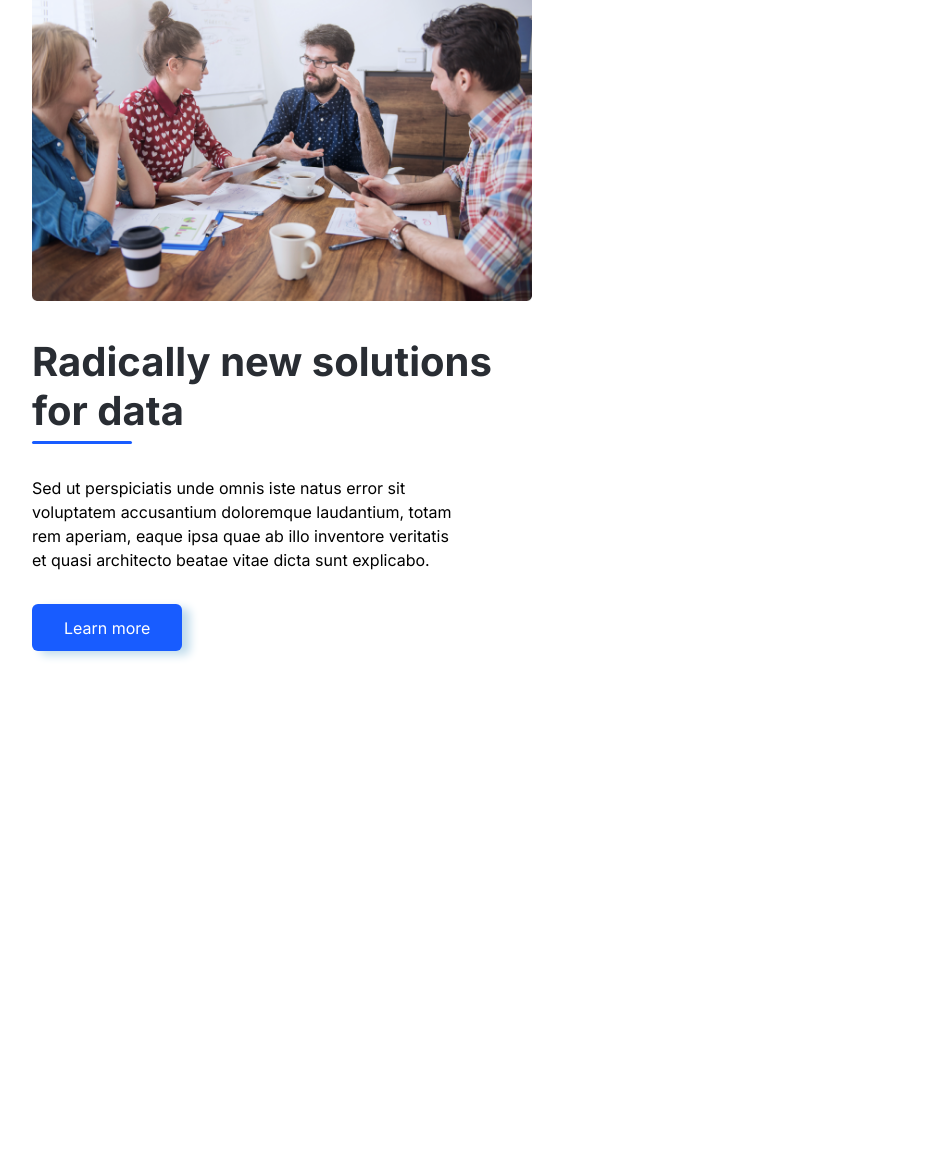
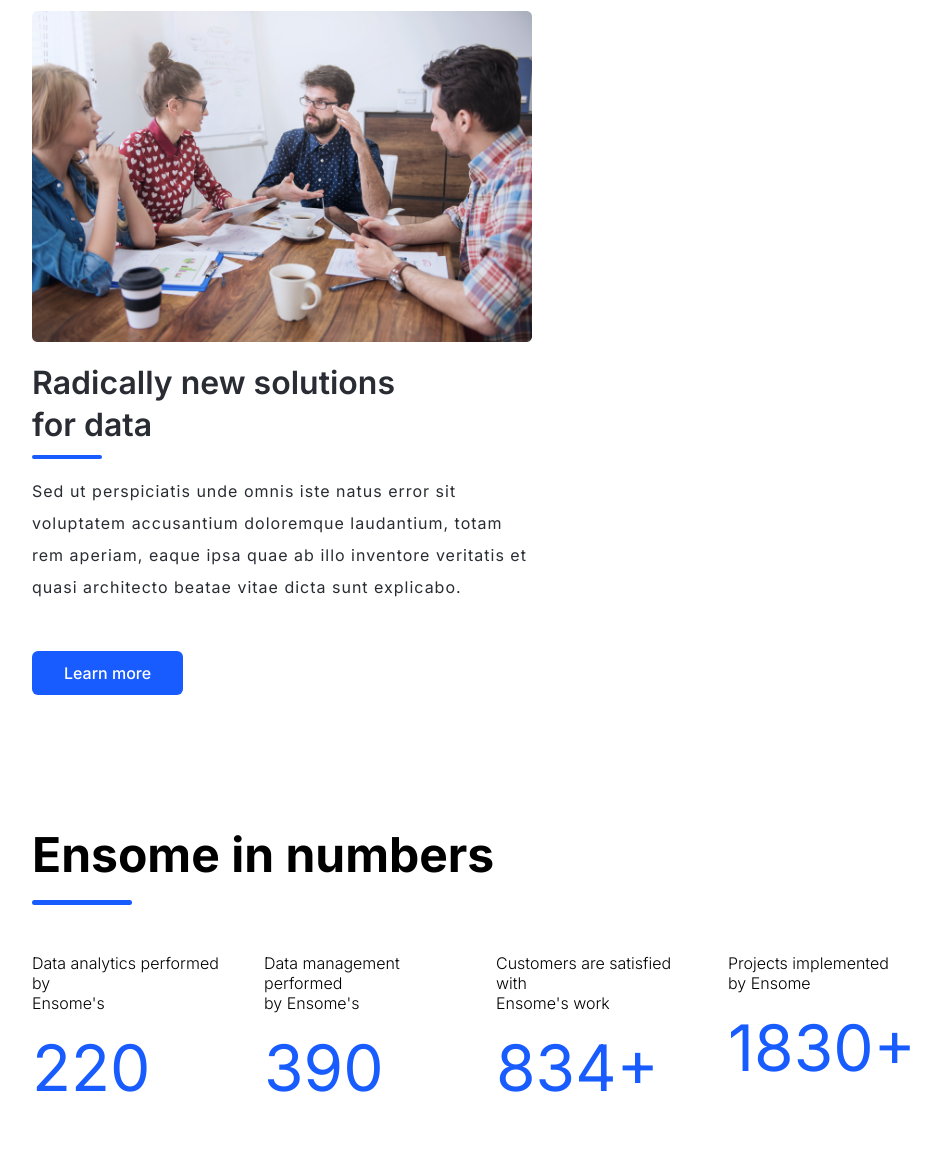
Before and after one commit to adeyemi223/Ensome__, a plain HTML site: page index.html in a window 1280 px wide. Shown: the part 1474-2630 px from the top of the page, without its empty margins (160-1101 px from the left). Before the commit the page ends 2175 px from the top, so only its background shows below. Drawn offline with nearby package versions, Linux system fonts and the light colour scheme.

Commit message:
New lines of code added

```diff
--- a/index.html
+++ b/index.html
@@ -21,11 +21,11 @@
   </head>
   <body>
     <header>
-        <a href="#" class="Logo"><img src="img/Logo_white.png" alt="Logo"></a>
+      <a href="#" class="Logo"><img src="img/Logo_white.png" alt="Logo" /></a>
       <nav>
         <ul class="navlist">
-                <li class="active"><a href="#">Home</a></li>
-                <li><a href="#">Solutions</a></li>
+          <li class="active"><a href="#Home">Home</a></li>
+          <li><a href="#Solutions">Solutions</a></li>
           <li><a href="#">Page</a></li>
           <li><a href="#">Elements</a></li>
           <li><a href="#">Blog</a></li>
@@ -33,7 +33,7 @@
         </ul>
       </nav>
       <div class="nav_btn">
-            <i class='bx bx-play-circle'></i>
+        <i class="bx bx-play-circle"></i>
         <button>Watch the demo</button>
       </div>
     </header>
@@ -42,14 +42,16 @@
       <div class="home_container">
         <div class="home_flex1">
           <h1>
-                    Find true power in your <br> data with Ensome
+            Find true power in your <br />
+            data with Ensome
           </h1>
         </div>
 
         <div class="home_flex2">
           <p>
-                    Sed ut perspiciatis unde omnis iste natus error sit voluptatem <br>
-                     accusantium doloremque laudantium, totam rem aperiam, <br>
+            Sed ut perspiciatis unde omnis iste natus error sit voluptatem
+            <br />
+            accusantium doloremque laudantium, totam rem aperiam, <br />
             eaque ipsa quae ab illo inventore veritatis et quasi architecto.
           </p>
           <div class="home_btn">
@@ -58,57 +60,106 @@
             </div>
 
             <div class="homeInner_btn">
-                        <i class='bx bx-play-circle'></i>
+              <i class="bx bx-play-circle"></i>
               <button>Watch the demo</button>
             </div>
-
           </div>
         </div>
       </div>
     </section>
 
     <!-- ==================section__two=============== -->
-    <section class="Solution" id="Solution">
-        <div class="solution__container">
-            <div class="solFirst_grid">
-                <h2>
-                    The newest business <br>
+    <section class="Solutions" id="Solutions">
+      <div class="solution_firstGrid">
+        <div class="solText">
+          <h3>
+            The newest business <br />
             analytics platform
-                </h2>
+          </h3>
           <div class="line"></div>
           <p>
-                    Sed ut perspiciatis unde omnis iste natus error sit <br>
-                     voluptatem accusantium doloremque laudantium, totam <br>
-                      rem aperiam, eaque ipsa quae ab illo inventore veritatis <br>
-                       et quasi architecto beatae vitae dicta sunt explicabo.
+            Sed ut perspiciatis unde omnis iste natus error sit <br />
+            voluptatem accusantium doloremque laudantium, totam <br />
+            rem aperiam, eaque ipsa quae ab illo inventore veritatis et <br />
+            quasi architecto beatae vitae dicta sunt explicabo.
           </p>
-                <button>
-                    Learn more
-                </button>
+          <button>Learn more</button>
         </div>
-            <div class="sol_image">
-                <img src="img/01_img_10.png" alt="picture">
-            </div>
-
-            <div class="sol_image">
-               <img src="img/02_img_11.png" alt="picture">
-            </div>
-            <div class="solFirst_grid">
-                <h2>
-                    Radically new solutions <br> for data
-                </h2>
-                <div class="line"></div>
-                <p>
-                    Sed ut perspiciatis unde omnis iste natus error sit <br>
-                     voluptatem accusantium doloremque laudantium, totam <br>
-                      rem aperiam, eaque ipsa quae ab illo inventore veritatis <br>
-                       et quasi architecto beatae vitae dicta sunt explicabo.
-                </p>
-                <button>
-                    Learn more
-                </button>
+        <div class="solImg">
+          <img src="img/01_img_10.png" alt="picture" />
         </div>
       </div>
     </section>
+
+    <section class="Solutions" id="Solutions">
+      <div class="solution_firstGrid">
+        <div class="solImg">
+          <img src="img/02_img_11.png" alt="picture" />
+        </div>
+
+        <div class="solText">
+          <h3>
+            Radically new solutions <br />
+            for data
+          </h3>
+          <div class="line"></div>
+          <p>
+            Sed ut perspiciatis unde omnis iste natus error sit <br />
+            voluptatem accusantium doloremque laudantium, totam <br />
+            rem aperiam, eaque ipsa quae ab illo inventore veritatis et <br />
+            quasi architecto beatae vitae dicta sunt explicabo.
+          </p>
+          <button>Learn more</button>
+        </div>
+      </div>
+    </section>
+
+    <section class="page" id="page">
+      <div class="pageHeader">
+          <h4>
+            Ensome in numbers
+          </h4>
+          <div class="lines"></div>
+      </div>
+      <div class="pageGrid">
+        <div class="eachGrid_con">
+            <p>
+                Data analytics performed by <br>
+                 Ensome's
+            </p>
+            <small>
+                220
+            </small>
+        </div>
+        <div class="eachGrid_con">
+            <p>
+                Data management performed <br> by Ensome's
+            </p>
+            <small>
+                390
+            </small>
+        </div>
+        <div class="eachGrid_con">
+            <p>
+                Customers are satisfied with <br> Ensome's work
+            </p>
+            <small>
+                834&plus;
+            </small>
+        </div>
+        <div class="eachGrid_con">
+            <p>
+                Projects implemented <br> by Ensome
+            </p>
+            <small>
+                1830&plus;
+            </small>
+        </div>
+      </div>
+    </section>
+
+    <section class="benefits">
+
+    </section>
   </body>
 </html>
--- a/style.css
+++ b/style.css
@@ -15,6 +15,7 @@
     --secondary-color:#002B4E;
     --primary-color:#185cff;
     --bg-color:#c0dcec;
+    --lightBg-color:#F1F6FA;
     --text-color:#292d33;
     --bg_text-color:#fff;
     --lightText-color:#9497a1;
@@ -105,12 +106,10 @@ nav ul{
 }
 
 /* ============section__one=============== */
-section{
-    padding: 140px 15% 50px;
-}
 
 #Home{
     background: var(--secondary-color);
+    padding: 140px 15% 50px;
 }
 
 .home_container{
@@ -181,53 +180,105 @@ section{
 }
 
 /* =============section__two=============== */
-.solution__container{
+
+#Solutions{
+    padding: 80px 15% 50px;
+    background: var(--lightBg-color-color);
+}
+
+.solution_firstGrid{
     display: grid;
     grid-template-columns: repeat(auto-fit, minmax(500px,auto));
-    gap: 2rem;
+    gap: 1rem;
 }
 
-.solFirst_grid h2{
-    font-size: 2.5rem;
+.solText h3{
+    font-size: 2rem;
+    font-weight: 600;
+    line-height: 1.3;
+    color: var(--text-color);
+}
+
+.line{
+    width: 70px;
+    height: 4px;
+    background: var(--primary-color);
+    margin-bottom: 1rem;
+    margin-top: 10px;
+    border-radius: 6px;
+}
+
+.solText p{
+    font-size: 1rem;
+    font-weight: 400;
+    line-height: 2;
+    letter-spacing: 1px;
+    color: var(--text-color);
+    margin-bottom: 1rem;
+    margin-top: 1rem;
+}
+
+.solText button{
+    display: inline-block;
+    margin-top: 2rem;
+    padding: 0.75rem 2rem;
+    font-size: 1rem;
+    font-weight: 500;
+    color: var(--bg_text-color);
+    background: var(--primary-color);
+    border: none;
+    border-radius: 6px;
+    cursor: pointer;
+}
+
+.solText button:hover{
+    background-color: #3a72f5;
+}
+
+.solImg img{
+    width: 100%;
+    max-width: 500px;
+    /* margin-top: 1.5rem; */
+}
+
+#page{
+    padding: 80px 15% 50px;
+    background: var(--bg_text-color);
+}
+
+.pageHeader h4{
+    display: inline-block;
+    font-size: 3rem;
     font-weight: 700;
-    color: var(--text-color);
+}
+
+.lines{
+    width: 100px;
+    height: 5px;
+    background: var(--primary-color);
+    border-radius: 6px;
+    margin-top: 1rem;
+}
+
+.pageGrid{
+    display: grid;
+    grid-template-columns: repeat(auto-fit, minmax(200px,auto));
+    gap: 2rem;
+    margin-top: 3rem;
+}
+
+.eachGrid_con p{
+    font-size: 1rem;
+    font-weight: 300;
     margin-bottom: 1rem;
 }
 
-.line{
-    width: 100px;
-    height: 3px;
-    border-radius: 6px;
-    margin-top: -10px;
-    margin-bottom: 2rem;
-    background: var(--primary-color);
+.eachGrid_con small{
+    font-size: 4rem;
+    font-weight: 400;
+    color: var(--primary-color);
 }
 
-.solFirst_grid p{
-    font-size: 1rem;
-    font-weight: 400;
-    line-height: 1.5;
-    margin-bottom: 2rem;
+.benefits{
+    padding-right: 15%;
 }
-
-.solFirst_grid button{
-    padding: 0.85rem 2rem;
-    font-size: 1rem;
-    font-weight: 400;
-    border: none;
-    border-radius: 6px;
-    color: var(--bg_text-color);
-    background: var(--primary-color);
-    box-shadow: 8px 4px 10px #c0dcec;
-}
-
-.solFirst_grid button:hover{
-    background-color: #3a72f5;
-    cursor: pointer;
-}
-
-.sol_image img{
-    width: 100%;
-    max-width: 500px;
-    height: auto;
-}
```
Lines whose indentation alone changed are shown as unchanged.
